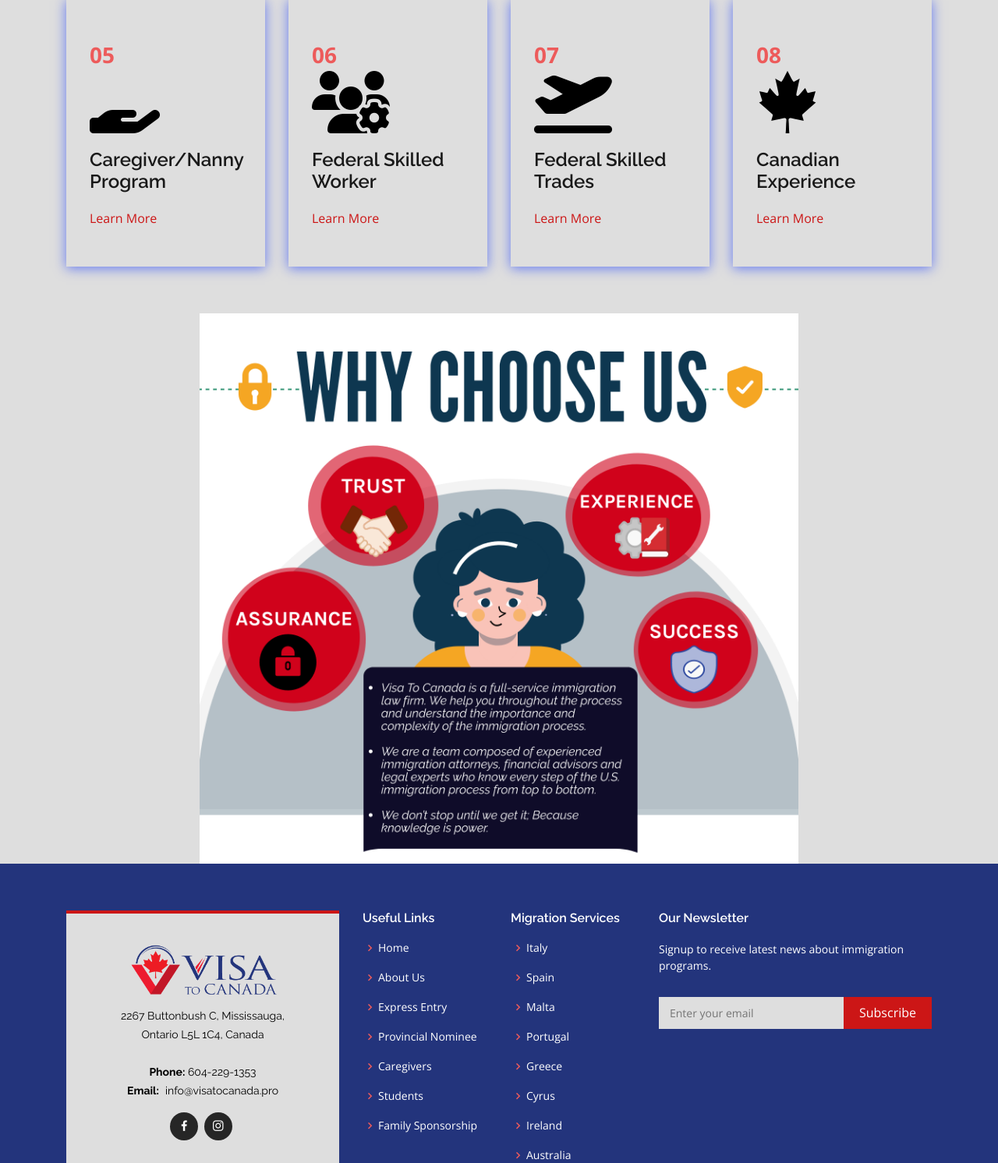
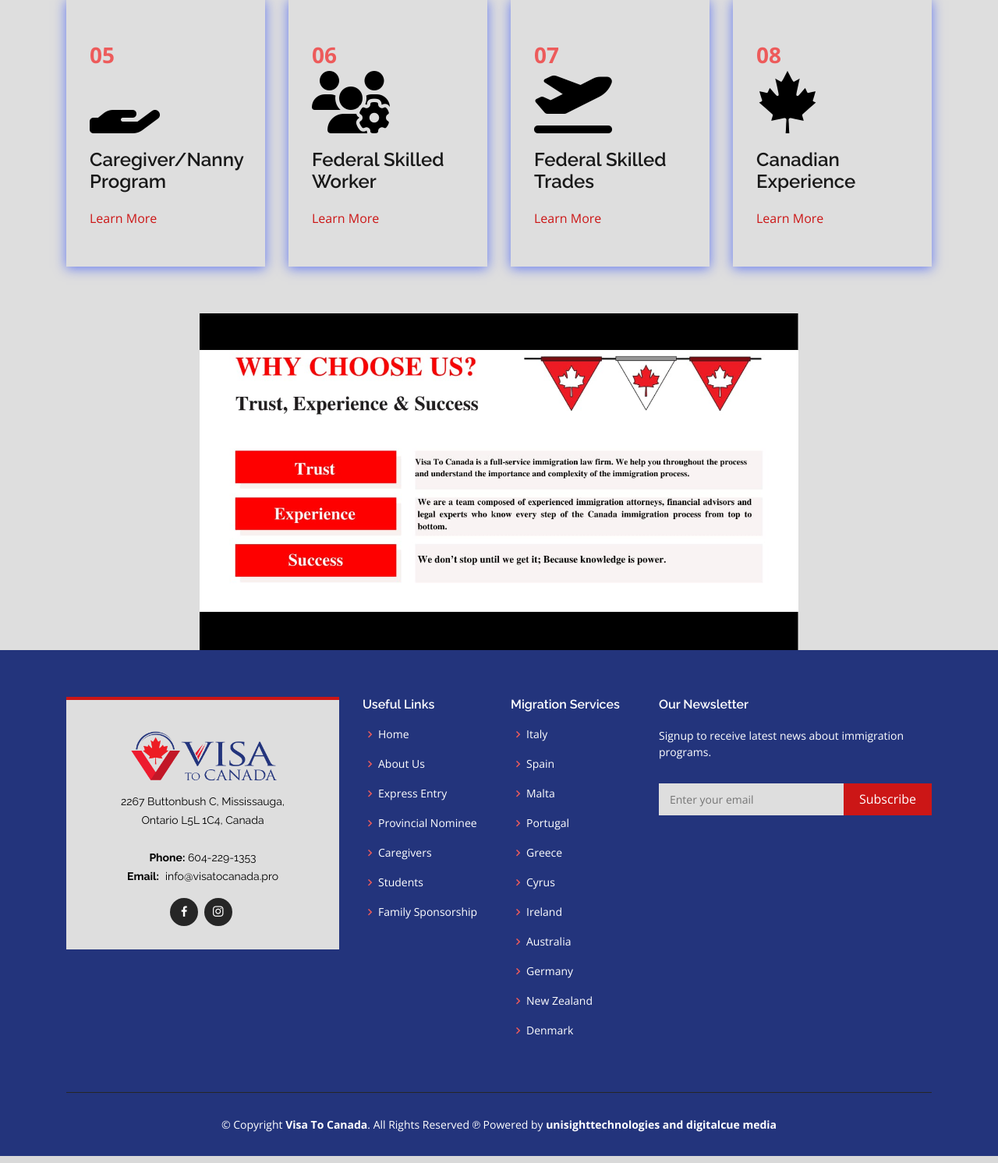
Before and after one commit to Unisight-Technologies/visa-to-america-canada, a Django app: page / in a window 1280 px wide. Shown: the part 1275-2767 px from the top of the page at 78% size. Run offline with Django 3.2, Linux system fonts and the light colour scheme; parts of the project's set-up code (start-up, migrations or seed data) failed here and were passed over; some libraries are stand-ins or nearby versions.

Commit message:
why us added

```diff
--- a/visa_app/templates/index.html
+++ b/visa_app/templates/index.html
@@ -219,7 +219,7 @@
 
 
     <div>
-      <img src="{% static 'assets/img/final1.png' %}" class="img-fluid responsive"   style="margin-left: 20%; height:50%; width:60%;" alt="">
+      <img src="{% static 'assets/img/why us.jpeg' %}" class="img-fluid responsive"   style="margin-left: 20%; height:50%; width:60%;" alt="">
 
     </div>
 
```
Also changed, not shown: visa_app/static/assets/img/why us.jpeg (added).
